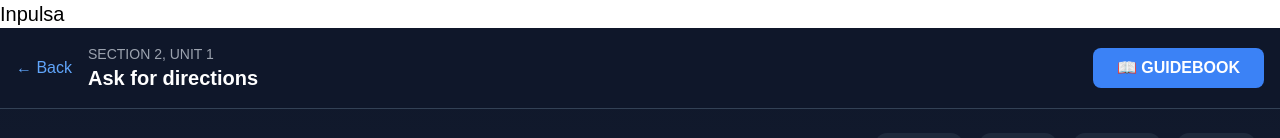
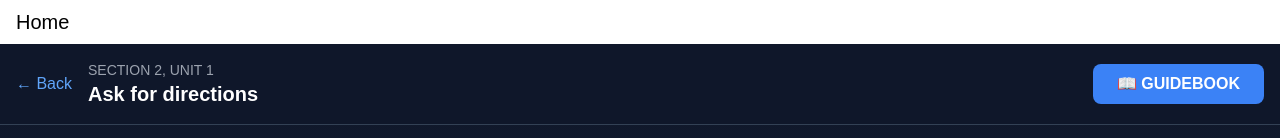
Before and after one commit to picfire/HackASU, a Next.js app: page /challenges in a window 1280 px wide. Shown: the top 138 px of the page. Built offline with nearby package versions, Linux system fonts and the light colour scheme; no server answers.

Commit message:
Making navbar buttons

```diff
--- a/src/app/components/navbar.tsx
+++ b/src/app/components/navbar.tsx
@@ -0,0 +1,37 @@
+// src/components/Navbar.tsx
+"use client"; // client component needed for hooks
+
+import { useUser, SignOutButton } from "@clerk/nextjs";
+import { useRouter } from "next/navigation";
+
+export default function Navbar() {
+  const { isLoaded, isSignedIn } = useUser();
+  const router = useRouter();
+
+  if (!isLoaded) return null; // wait for Clerk to load
+
+  return (
+    <div className="navbar bg-white shadow-sm px-4 py-2 flex justify-between items-center">
+      <a className="btn btn-ghost text-xl" onClick={() => router.push("/")}>
+        Home
+      </a>
+
+      <div className="flex gap-4 items-center">
+        {isSignedIn && (
+          <>
+            <button
+              className="btn btn-outline"
+              onClick={() => router.push("/country-selection")}
+            >
+              Country Selection
+            </button>
+
+            <SignOutButton>
+              <button className="btn btn-error">Sign Out</button>
+            </SignOutButton>
+          </>
+        )}
+      </div>
+    </div>
+  );
+}
--- a/src/app/layout.tsx
+++ b/src/app/layout.tsx
@@ -2,6 +2,7 @@
 import { ClerkProvider } from "@clerk/nextjs";
 import "./globals.css";
 import type { Metadata } from "next";
+import Navbar from "./components/navbar";
 
 export const metadata: Metadata = {
   title: "Inpulsa",
@@ -15,29 +16,11 @@ export default function RootLayout({
   return (
     <ClerkProvider>
       <html lang="en" suppressHydrationWarning>
-        {/* Navigation Bar */}
-        <div className="navbar bg-white shadow-sm">
-          <a className="btn btn-ghost text-xl">Inpulsa</a>
-        </div>
-
-        {/* Page Layout */}
-        <body className="antialiased" suppressHydrationWarning>
-          {children}
+        <body className="antialiased text-black">
+          <Navbar />
+          <main>{children}</main>
         </body>
       </html>
     </ClerkProvider>
   );
 }
-
-export function ClerkLayout({
-  children,
-}: Readonly<{ children: React.ReactNode }>) {
-  return (
-    <html lang="en">
-      <body className="antialiased">
-        {/* Client wrapper here */}
-        <ClerkProvider>{children}</ClerkProvider>
-      </body>
-    </html>
-  );
-}
```
